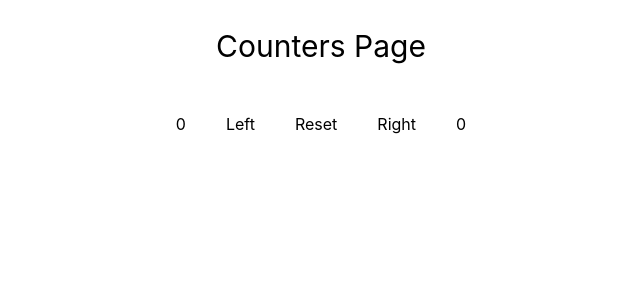
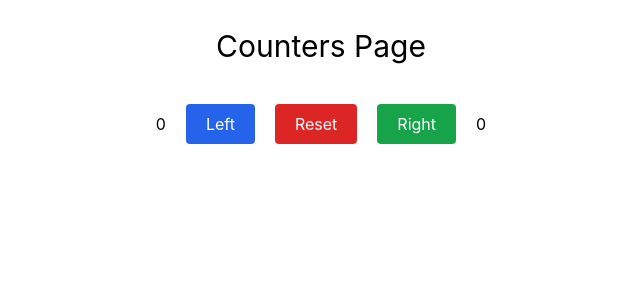
Before and after one commit to oelearning/fullstackopen-1c, a React (Vite) app in the folder 1c/: page /counters in a window 1280 px wide. Shown: the top 300 px of the page, without its empty margins (319-959 px from the left). Built offline with nearby package versions, Linux system fonts and the light colour scheme.

Commit message:
fix button component bugs

```diff
--- a/1c/src/pages/CountersPage.jsx
+++ b/1c/src/pages/CountersPage.jsx
@@ -40,21 +40,24 @@ export const CountersPage = () => {
         <div>
           {clicks.left}
         </div>
-        <div>
+        <div className='space-x-5'>
           <Button
             onclick={handleLeftClick}
             text='Left'
-            color='bg-blue-600'
+            bgcolor='bg-blue-600'
+            textcolor='text-white'
           />
           <Button
             onclick={handleResetClick}
             text='Reset'
-            color='bg-red-600'
+            bgcolor='bg-red-600'
+            textcolor='text-white'
           />
           <Button
             onclick={handleRightClick}
             text='Right'
-            color='bg-green-600'
+            bgcolor='bg-green-600'
+            textcolor='text-white'
           />
         </div>
         <div>
```
